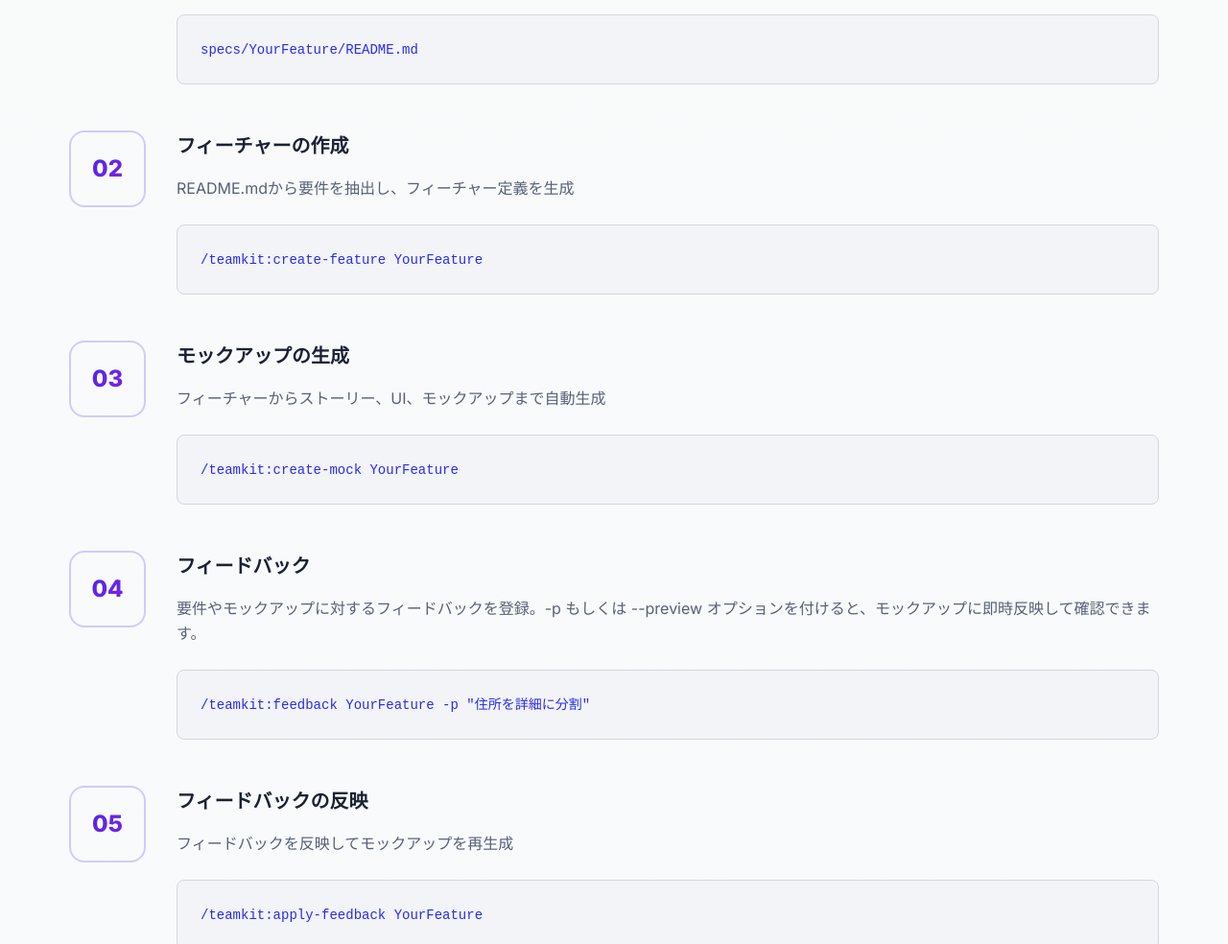
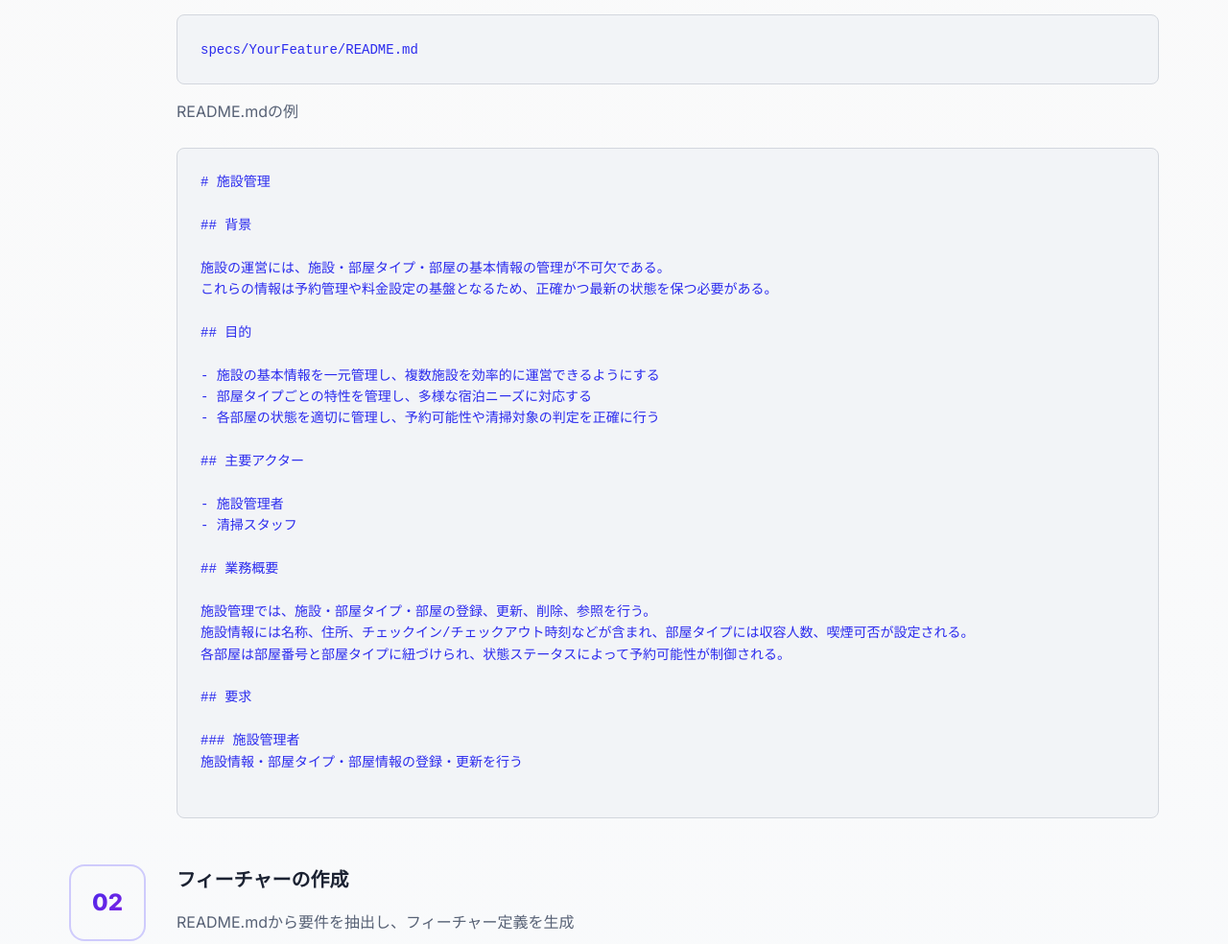
Before and after one commit to tango238/teamkit, a plain HTML site: page docs/index.html in a window 1280 px wide. Shown: the part 2042-3026 px from the top of the page at 96% size. Drawn offline with Linux system fonts and the light colour scheme.

```diff
--- a/docs/index.html
+++ b/docs/index.html
@@ -155,6 +155,51 @@
                                 </svg>
                             </button>
                         </div>
+
+                        <p class="step-description" style="margin-top: 1rem;">
+                            README.mdの例
+                        </p>
+                        <div class="code-block">
+                            <pre>
+# 施設管理
+
+## 背景
+
+施設の運営には、施設・部屋タイプ・部屋の基本情報の管理が不可欠である。
+これらの情報は予約管理や料金設定の基盤となるため、正確かつ最新の状態を保つ必要がある。
+
+## 目的
+
+- 施設の基本情報を一元管理し、複数施設を効率的に運営できるようにする
+- 部屋タイプごとの特性を管理し、多様な宿泊ニーズに対応する
+- 各部屋の状態を適切に管理し、予約可能性や清掃対象の判定を正確に行う
+
+## 主要アクター
+
+- 施設管理者
+- 清掃スタッフ
+
+## 業務概要
+
+施設管理では、施設・部屋タイプ・部屋の登録、更新、削除、参照を行う。
+施設情報には名称、住所、チェックイン/チェックアウト時刻などが含まれ、部屋タイプには収容人数、喫煙可否が設定される。
+各部屋は部屋番号と部屋タイプに紐づけられ、状態ステータスによって予約可能性が制御される。
+
+## 要求
+
+### 施設管理者
+施設情報・部屋タイプ・部屋情報の登録・更新を行う
+                            </pre>
+                            <button class="copy-btn" aria-label="コピー">
+                                <svg width="16" height="16" viewBox="0 0 16 16" fill="none">
+                                    <rect x="5" y="5" width="8" height="8" rx="1" stroke="currentColor"
+                                        stroke-width="1.5" />
+                                    <path d="M3 10.5V3.5C3 2.94772 3.44772 2.5 4 2.5H10.5" stroke="currentColor"
+                                        stroke-width="1.5" />
+                                </svg>
+                            </button>
+                        </div>
+
                     </div>
                 </div>
                 <div class="workflow-step animate-on-scroll">
@@ -197,8 +242,7 @@
                     <div class="step-number">04</div>
                     <div class="step-content">
                         <h3 class="step-title">フィードバック</h3>
-                        <p class="step-description">要件やモックアップに対するフィードバックを登録。-p もしくは --preview
-                            オプションを付けると、モックアップに即時反映して確認できます。</p>
+                        <p class="step-description">要件やモックアップに対するフィードバックを登録</p>
                         <div class="code-block">
                             <code>/teamkit:feedback YourFeature -p "住所を詳細に分割"</code>
                             <button class="copy-btn" aria-label="コピー">
@@ -210,6 +254,7 @@
                                 </svg>
                             </button>
                         </div>
+                        <small class="step-description">-p もしくは --previewオプションを付けると、フィードバックがモックアップに即時反映される</small>
                     </div>
                 </div>
                 <div class="workflow-step animate-on-scroll">
```
Also changed, not shown: 1 other file.
